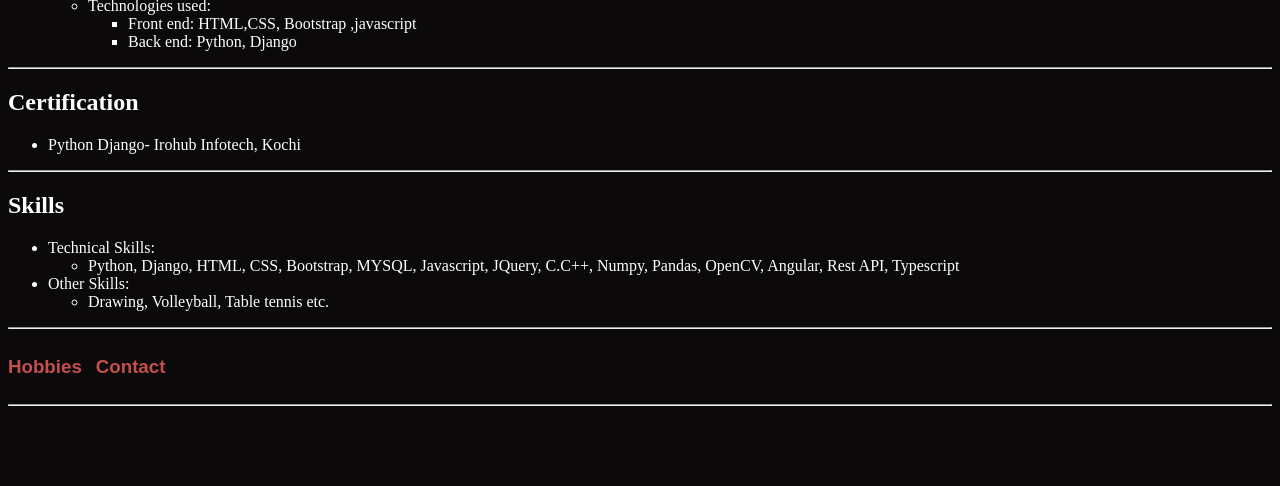
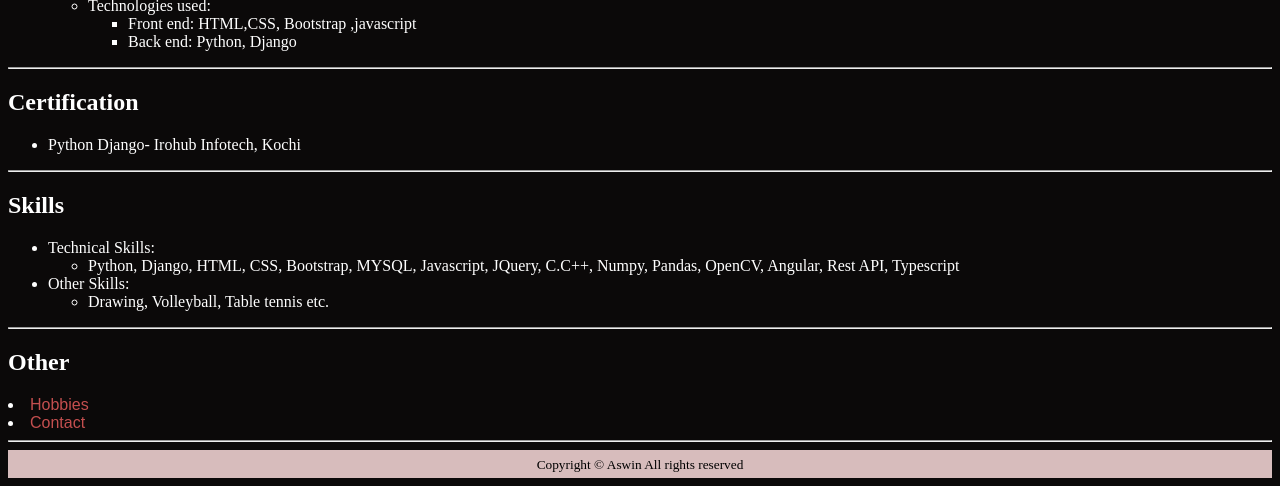
Before and after one commit to shadow-slave/portfolio, a plain HTML site: page index.html in a window 1280 px wide. Shown: the part 1659-2145 px from the top of the page. Before the commit the page ends 2073 px from the top, so only its background shows below. Drawn offline with Linux system fonts and the light colour scheme.

Commit message:
Update index.html

```diff
--- a/index.html
+++ b/index.html
@@ -21,6 +21,12 @@
             background-color: rgb(11, 9, 9);
             color: #ffffff;
         }
+        footer {
+            text-align: center;
+            padding: 5px;
+            background-color: #d7bcbc;
+            color: #000;
+            }
     </style>
 </head>
 <body class="bodybg">
@@ -141,10 +147,13 @@
         </li>
     </ul>
     <hr />
-    <footer>
-    <a href="./public/about.html" style="display: inline-block; color: rgb(196, 79, 79);text-decoration: none;font-family: sans-serif;"><h3>Hobbies</h3></a>
-    <a href="./public/contact.html" style="display: inline-block; color: rgb(196, 79, 79);text-decoration: none;font-family: sans-serif; padding-left: 10px;"><h3>Contact</h3></a>
+    <h2>Other</h2>
+    <li><a href="./public/about.html" style="display: inline-block; color: rgb(196, 79, 79);text-decoration: none;font-family: sans-serif;">Hobbies</a></li>
+    <li><a href="./public/contact.html" style="display: inline-block; color: rgb(196, 79, 79);text-decoration: none;font-family: sans-serif; ">Contact</a></li>
     <hr />
+    <footer style="text-align: center;">
+        <small>Copyright © Aswin All rights reserved</small>
     </footer>
+
 </body>
 </html>
```
